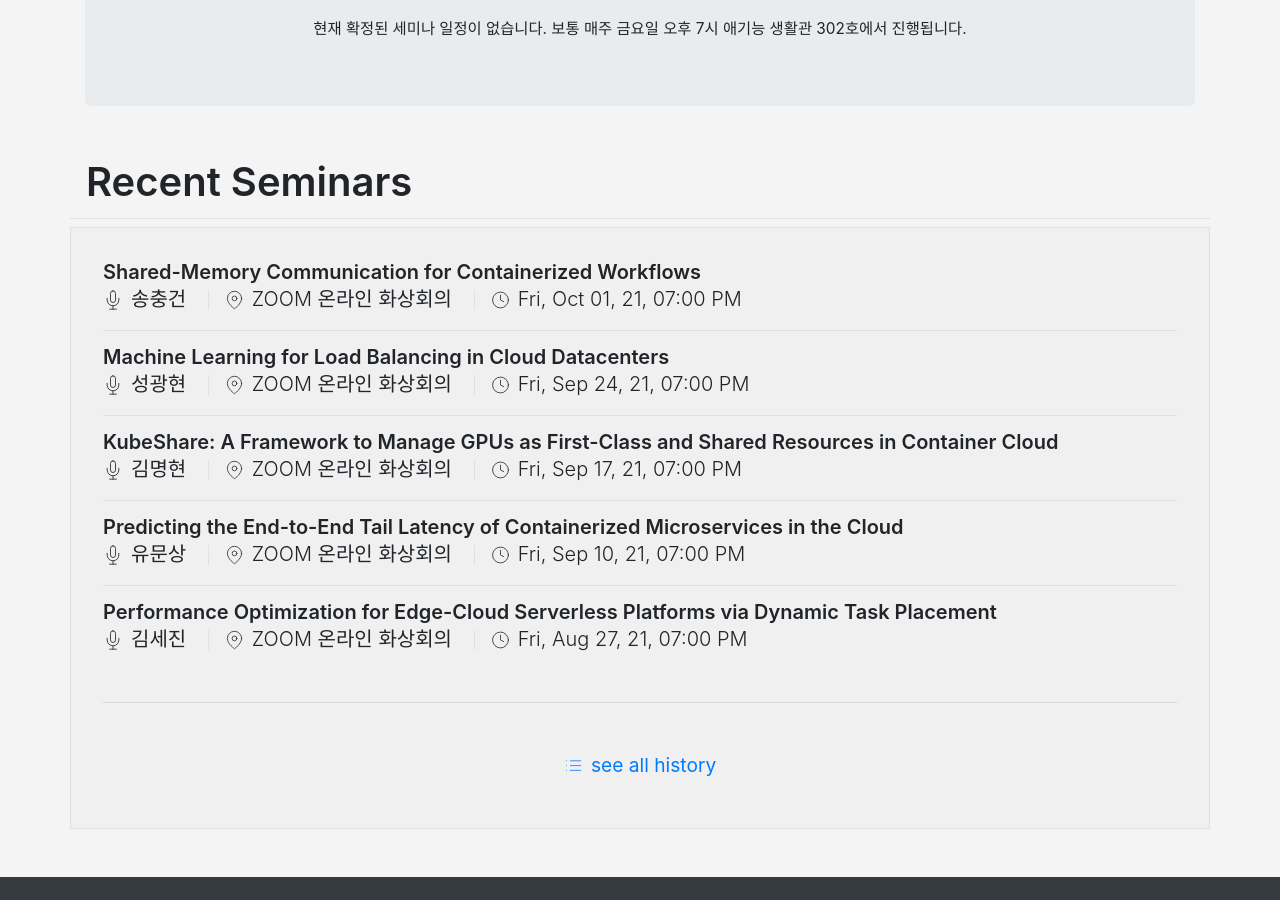
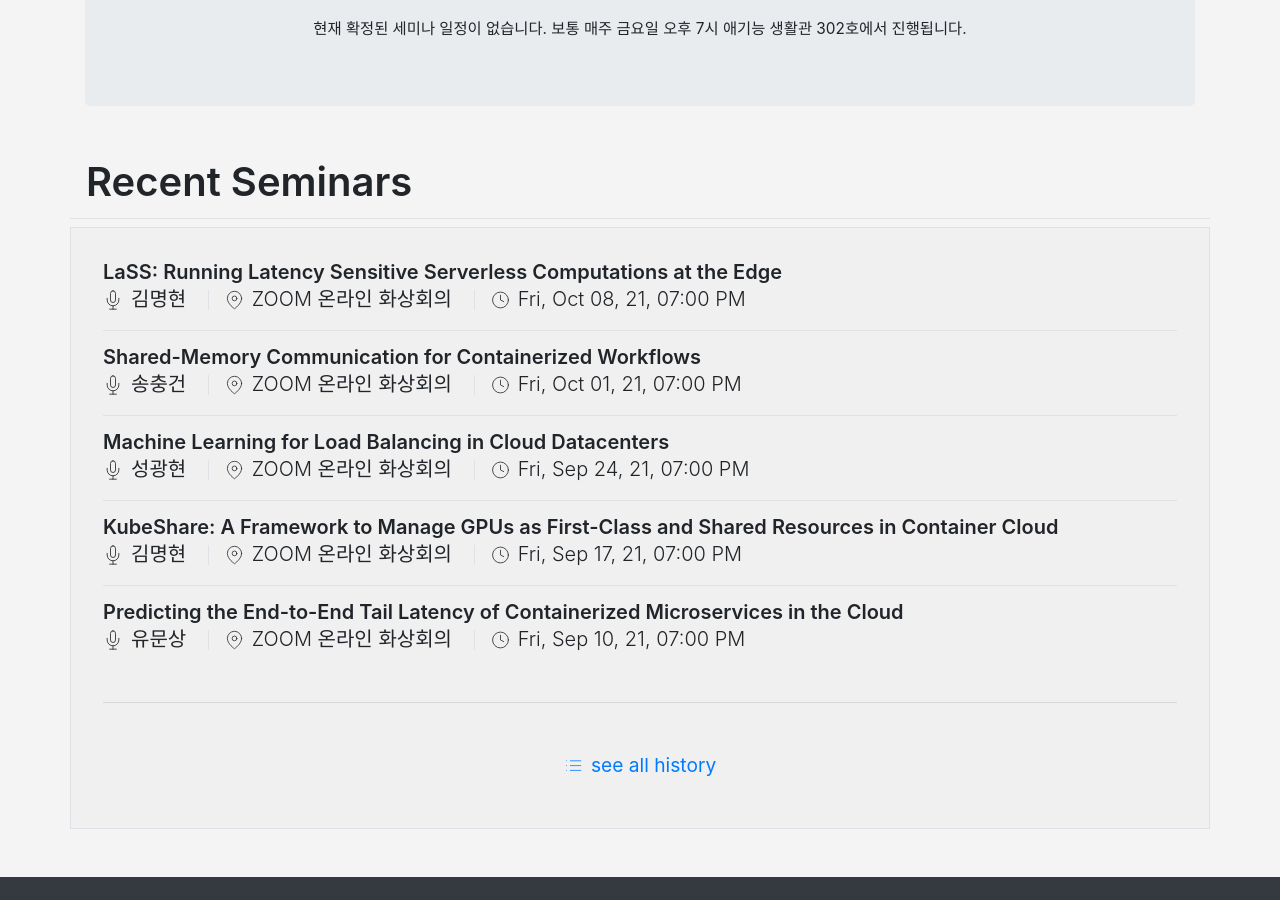
Before and after one commit to KU-Cloud/ku-cloud.github.io, a Jekyll site: the page built from seminar.html, in a window 1280 px wide and 900 px high, scrolled down 355 px. Built offline with Jekyll 4.4.1, drawn with Linux system fonts in a browser that asks for light colours.

Commit message:
Update seminars.yaml

```diff
--- a/_data/seminars.yaml
+++ b/_data/seminars.yaml
@@ -767,3 +767,7 @@
   speacker: 송충건
   date: 2021-10-01T19:00:00.000+0900
   location: ZOOM 온라인 화상회의
+- title: 'LaSS: Running Latency Sensitive Serverless Computations at the Edge'
+  speacker: 김명현
+  date: 2021-10-08T19:00:00.000+0900
+  location: ZOOM 온라인 화상회의
```
